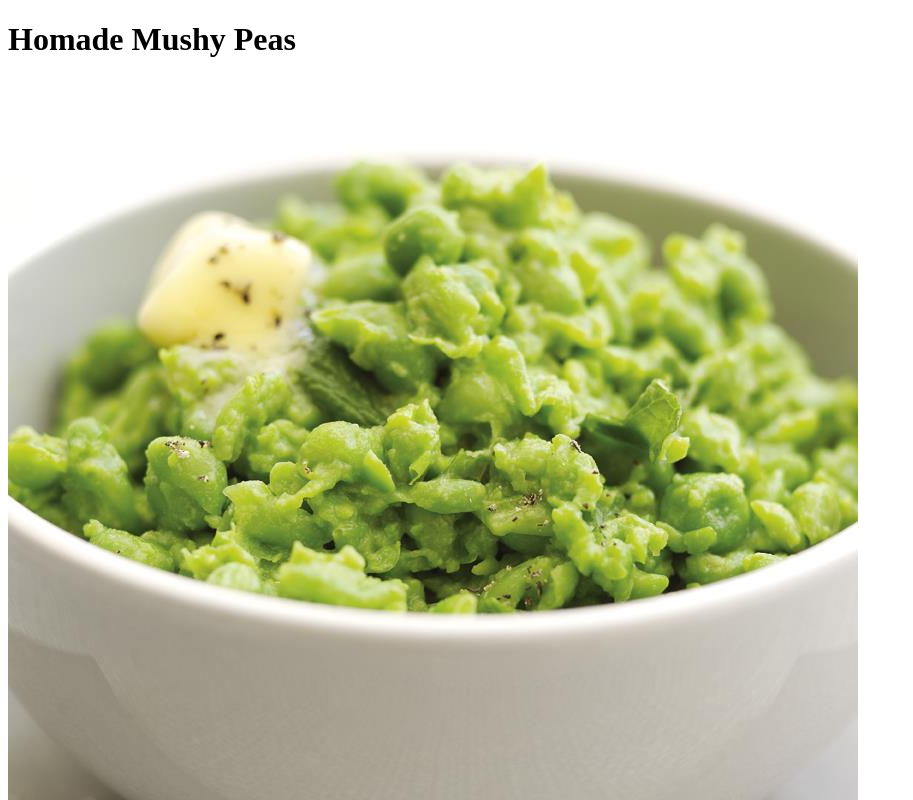
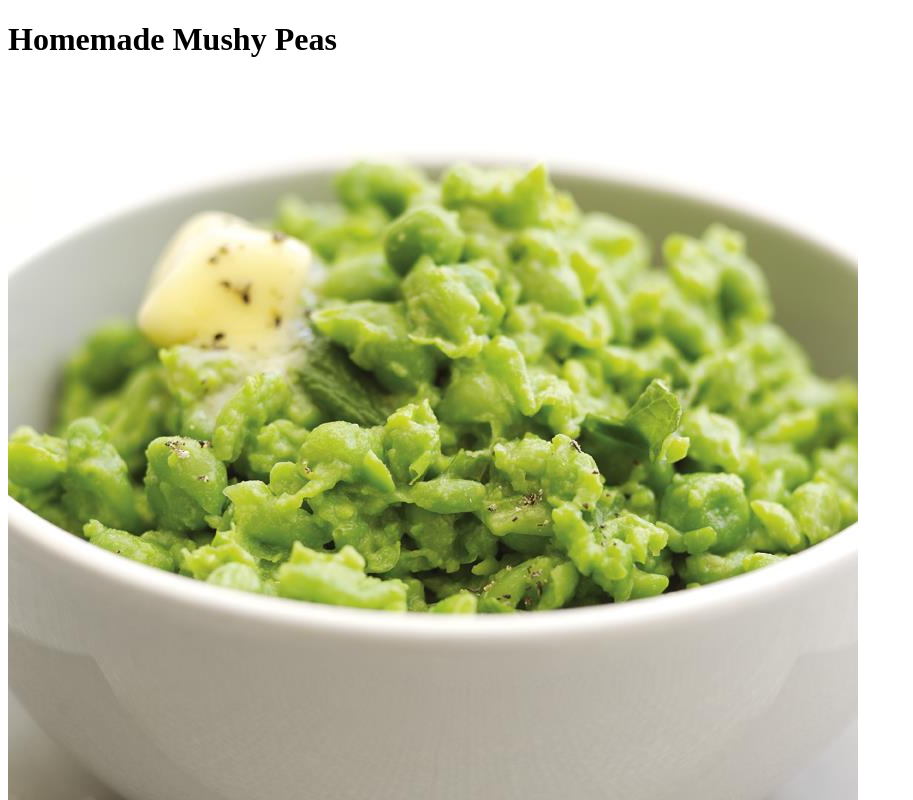
Before and after one commit to AMetaMonkey/odin-recipes, a plain HTML site: page recipes/mushy-peas.html in a window 1280 px wide. Shown: the top 800 px of the page, without its empty margins (0-913 px from the left). Drawn offline with Linux system fonts and the light colour scheme.

Commit message:
Fixed spelling error

```diff
--- a/recipes/mushy-peas.html
+++ b/recipes/mushy-peas.html
@@ -5,7 +5,7 @@
         <meta charset="utf-8">
     </head>
     <body>
-        <h1>Homade Mushy Peas</h1>
+        <h1>Homemade Mushy Peas</h1>
         <img src="../images/mushy-peas.jpg" alt="A picture of so proper mushy peas">
         <h2>Description</h2>
         <p>Why buy store mushy peas? When you can buy store garden peas and make your own!</p>
```
